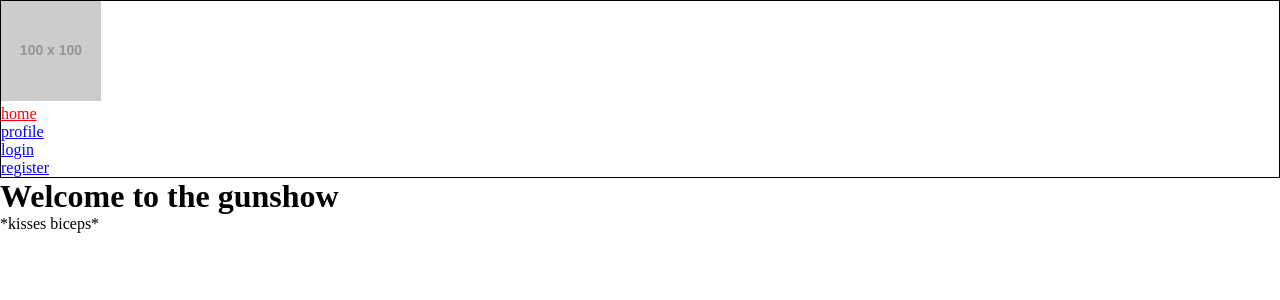
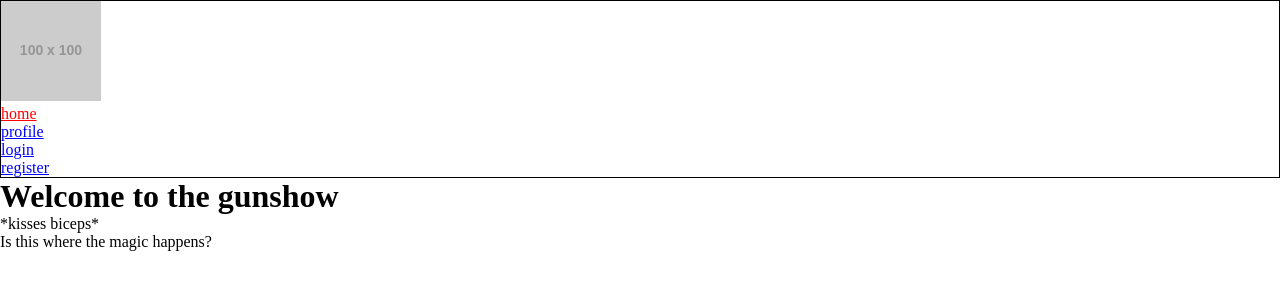
Before and after one commit to vleesenbotten/eindopdracht-frontend-fml, a React (Create React App) app: page / in a window 1280 px wide. Shown: the top 300 px of the page. Built offline with nearby package versions, Linux system fonts and the light colour scheme.

Commit message:
push for merge

```diff
--- a/src/pages/home/Home.js
+++ b/src/pages/home/Home.js
@@ -6,6 +6,7 @@ function Home() {
         <>
             <h1>Welcome to the gunshow</h1>
             <p>*kisses biceps*</p>
+            <p>Is this where the magic happens?</p>
         </>
     );
 }
```
